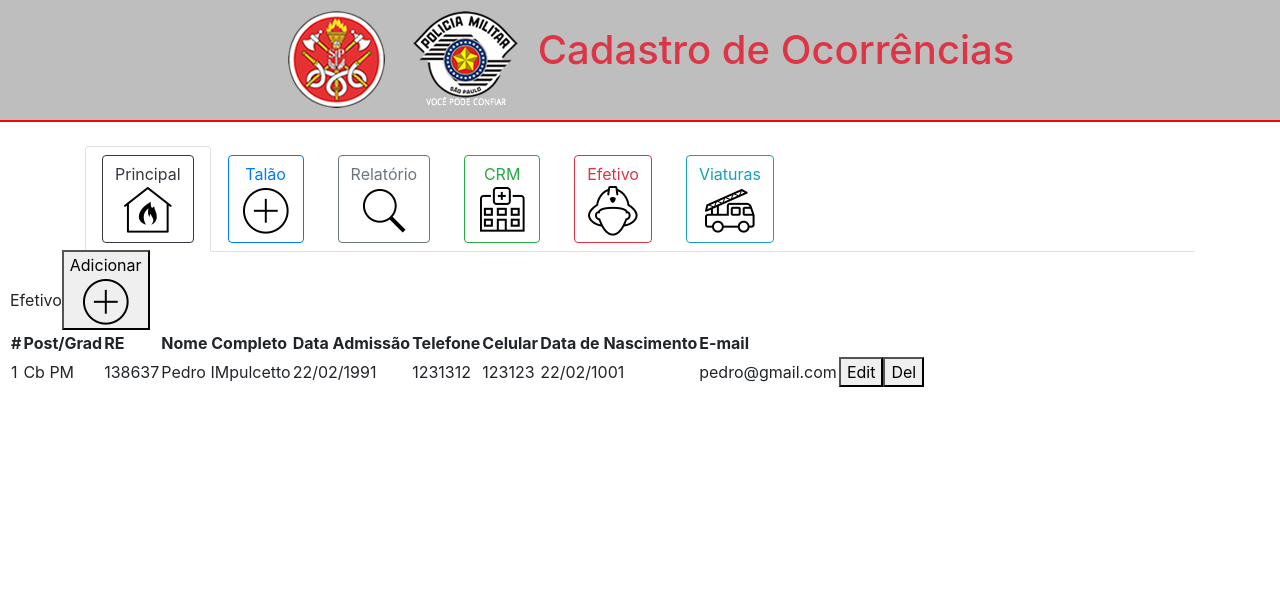
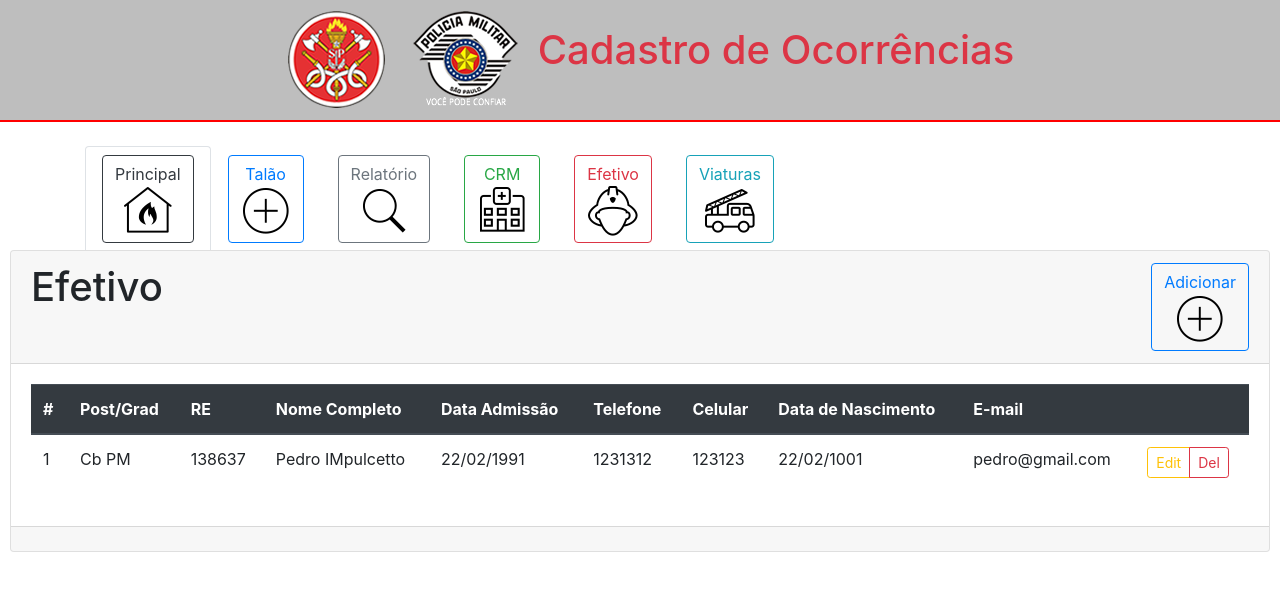
Before and after one commit to pedroimpulcetto/bombeiros, a React (Create React App) app in the folder frontend/: page /efetivo in a window 1280 px wide. Shown: the top 590 px of the page. Built offline with nearby package versions, Linux system fonts and the light colour scheme; no server answers.

Commit message:
Finalizei o Modal de cofirmacao na tela Viatura - agora esta funcionando todas as funcoes, Adicionar, Editar e Deletar da pagina Viatura

```diff
--- a/frontend/src/components/Efetivo/index.js
+++ b/frontend/src/components/Efetivo/index.js
@@ -19,17 +19,18 @@ export default class Efetivo extends Component {
 
 	render() {
 		return (
-			<div id="corpo-efetivo" classaName="card">
-				<div id="header-efetivo" classaName="card-header">
-					<span classaName="card-title h1">Efetivo</span>
-					<button type="button" classaName="btn btn-outline-primary float-right">
+			<main>
+				<div id="corpo-efetivo" className="card">
+					<div id="header-efetivo" className="card-header">
+						<span className="card-title h1">Efetivo</span>
+						<button type="button" className="btn btn-outline-primary float-right">
 							Adicionar<br />
 							<img src={add} alt="" />
 						</button>
 					</div>
-				<div id="body-efetivo" classaName="card-body">
-					<table classaName="table table-hover">
-						<thead classaName="thead-dark">
+					<div id="body-efetivo" className="card-body">
+						<table className="table table-hover">
+							<thead className="thead-dark">
 								<tr>
 									<th scope="col">#</th>
 									<th scope="col">Post/Grad</th>
@@ -54,11 +55,11 @@ export default class Efetivo extends Component {
 								<td>22/02/1001</td>
 								<td>pedro@gmail.com</td>
 								<td>
-								<div classaName="btn-group btn-group-sm" role="group" aria-label="botoes">
-									<button type="button" classaName="btn btn-outline-warning">
+									<div className="btn-group btn-group-sm" role="group" aria-label="botoes">
+										<button type="button" className="btn btn-outline-warning">
 											Edit
 										</button>
-									<button type="button" classaName="btn btn-outline-danger">
+										<button type="button" className="btn btn-outline-danger">
 											Del
 										</button>
 									</div>
@@ -66,8 +67,9 @@ export default class Efetivo extends Component {
 							</tbody>
 						</table>
 					</div>
-				<div id="footer-efetivo" classaName="card-footer" />
+					<div id="footer-efetivo" className="card-footer" />
 				</div>
+			</main>
 		);
 	}
 }
--- a/frontend/src/components/Menu/index.js
+++ b/frontend/src/components/Menu/index.js
@@ -1,73 +1,77 @@
-import React from 'react'
-import principal from '../_imagens/principal.png'
-import add from '../_imagens/add.png'
-import search from '../_imagens/search.png'
-import medical from '../_imagens/medical.png'
-import efetivo from '../_imagens/efetivo.png'
-import viatura from '../_imagens/viatura.png'
-const Navigation =()=>(
-
+import React from 'react';
+import principal from '../_imagens/principal.png';
+import add from '../_imagens/add.png';
+import search from '../_imagens/search.png';
+import medical from '../_imagens/medical.png';
+import efetivo from '../_imagens/efetivo.png';
+import viatura from '../_imagens/viatura.png';
+const Navigation = () => (
 	<div className="container">
 		<div className="text-center">
-                <br/>
+			<br />
 			<ul className="nav nav-tabs">
 				<li className="nav-item">
-                        <a className="nav-link active" href="index.html">
-                            <button type="button" className="btn btn-outline-dark">Principal
-                                <br/>
-                                <img src={principal}/>
+					<a className="nav-link active" href="/">
+						<button type="button" className="btn btn-outline-dark">
+							Principal
+							<br />
+							<img src={principal} />
 						</button>
 					</a>
 				</li>
 				<li className="nav-item btn-group" data-toggle="buttons">
 					<a className="nav-link" href="#">
-                            <button type="button" className="btn btn-outline-primary" data-toggle="modal"
-                                data-target=".talao-modal">Talão
-                                <br/>
-                                <img src={add}/>
+						<button
+							type="button"
+							className="btn btn-outline-primary"
+							data-toggle="modal"
+							data-target=".talao-modal"
+						>
+							Talão
+							<br />
+							<img src={add} />
 						</button>
 					</a>
 				</li>
 				<li className="nav-item">
 					<a className="nav-link" href="/relatorio">
-                            <button type="button" className="btn btn-outline-secondary">Relatório
-                                <br/>
-                                <img src={search}/>
+						<button type="button" className="btn btn-outline-secondary">
+							Relatório
+							<br />
+							<img src={search} />
 						</button>
 					</a>
-
 				</li>
 				<li className="nav-item">
 					<a className="nav-link" href="/crm">
-                            <button type="button" className="btn btn-outline-success">CRM
-                                <br/>
-                                <img src={medical} alt=""/>
+						<button type="button" className="btn btn-outline-success">
+							CRM
+							<br />
+							<img src={medical} alt="" />
 						</button>
 					</a>
 				</li>
 				<li className="nav-item">
 					<a className="nav-link" href="/efetivo">
-                            <button type="button" className="btn btn-outline-danger">Efetivo
-                                <br/>
-                                <img src={efetivo} alt=""/>
+						<button type="button" className="btn btn-outline-danger">
+							Efetivo
+							<br />
+							<img src={efetivo} alt="" />
 						</button>
 					</a>
 				</li>
 				<li className="nav-item">
 					<a className="nav-link" href="/viatura">
-                            <button type="button" className="btn btn-outline-info">Viaturas
-                                <br/>
-                                <img src={viatura} alt=""/>
+						<button type="button" className="btn btn-outline-info">
+							Viaturas
+							<br />
+							<img src={viatura} alt="" />
 						</button>
 					</a>
 				</li>
-
 			</ul>
-
 		</div>
 	</div>
-
-
-)
+);
 
 export default Navigation;
--- a/frontend/src/components/Modal/Deletar/modal.js
+++ b/frontend/src/components/Modal/Deletar/modal.js
@@ -6,7 +6,7 @@ export default class ModalDeletar extends Component {
 	constructor(props) {
 		super(props);
 		this.state = {
-			viatura: []
+			activeItem: this.props.activeItem
 		};
 	}
 
@@ -19,11 +19,13 @@ export default class ModalDeletar extends Component {
 				</ModalHeader>
 				<ModalBody>
 					<Form>
-						<Label for="">Você realmente deseja excluir esse registro?</Label>
+						<Label for="">
+							<h5>Você realmente deseja excluir esse registro?</h5>
+						</Label>
 					</Form>
 				</ModalBody>
 				<ModalFooter>
-					<Button color="primary" onClick={() => onSave(this.handleDelete())}>
+					<Button color="danger" onClick={() => onSave(this.state.activeItem)}>
 						Excluir
 					</Button>
 					<Button type="reset" className="btn btn-secondary">
--- a/frontend/src/routes.js
+++ b/frontend/src/routes.js
@@ -1,30 +1,22 @@
-import React from 'react'
-import {BrowserRouter, Switch, Route} from 'react-router-dom'
+import React from 'react';
+import { BrowserRouter, Switch, Route } from 'react-router-dom';
 
-import CorpoIndex from './components/CorpoIndex/index'
-import Relatorio from './components/Relatorio'
-import Crm from './components/Crm'
-import Efetivo from './components/Efetivo'
-import Viatura from './components/Viatura'
+import CorpoIndex from './components/CorpoIndex';
+import Relatorio from './components/Relatorio';
+import Crm from './components/Crm';
+import Efetivo from './components/Efetivo';
+import Viatura from './components/Viatura';
 
-const Routes = ()=>(
-    <BrowserRouter>
-    <Switch>
+const Routes = () => (
+	<BrowserRouter>
+		<Switch>
+			<Route exact path="/" component={CorpoIndex} />
+			<Route path="/relatorio" component={Relatorio} />
+			<Route path="/crm" component={Crm} />
+			<Route path="/efetivo" component={Efetivo} />
+			<Route path="/viatura" component={Viatura} />
+		</Switch>
+	</BrowserRouter>
+);
 
-    <Route exact path="/" component={CorpoIndex}/>
-    <Route path="/relatorio" component={Relatorio}/>
-
-    <Route path="/crm" component={Crm}/>
-
-    <Route path="/efetivo" component={Efetivo}/>
-
-    <Route path="/viatura" component={Viatura}/>
-
-
-
-    </Switch>
-    </BrowserRouter>
-
-)
-
-export default Routes
+export default Routes;
```
Also changed, not shown: frontend/src/components/Viatura/index.js (+46 -30 lines), 1 other file (tests, documents, lock files or other folders). Lines whose indentation alone changed are shown as unchanged.
